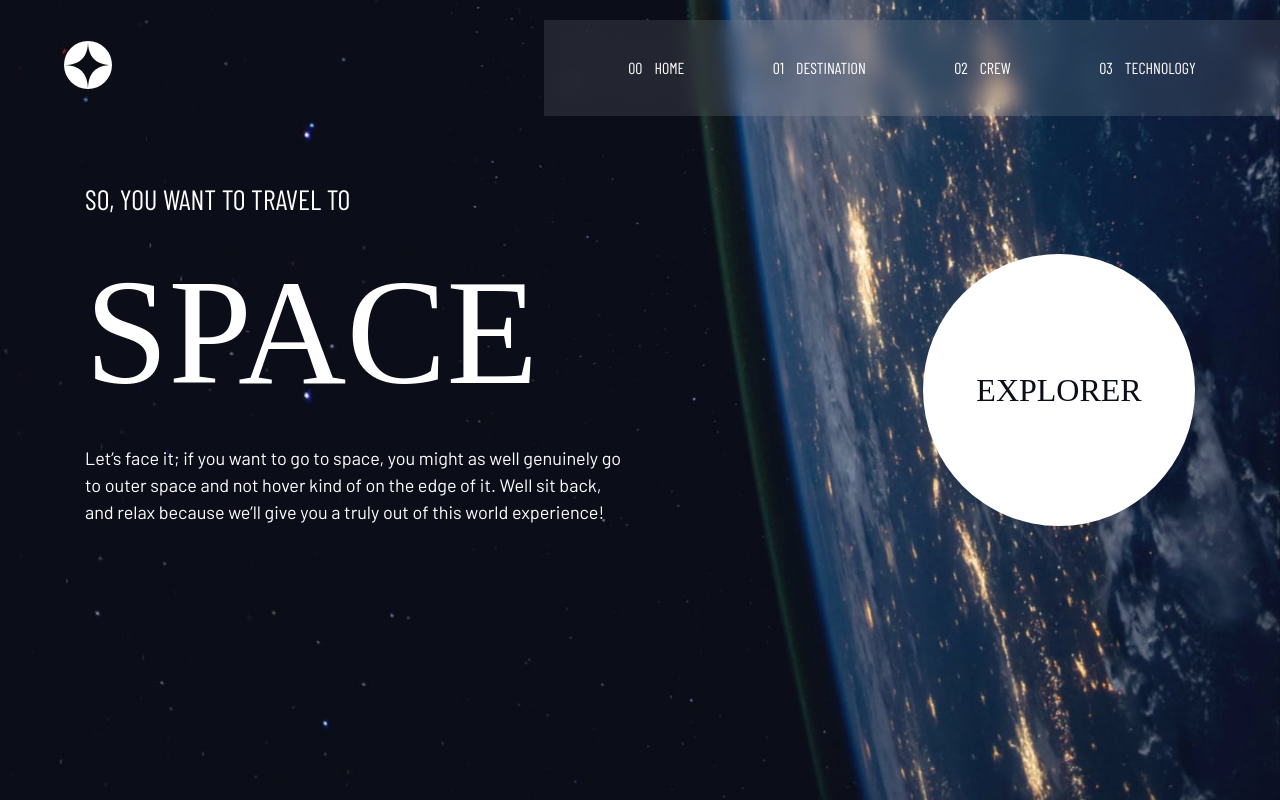
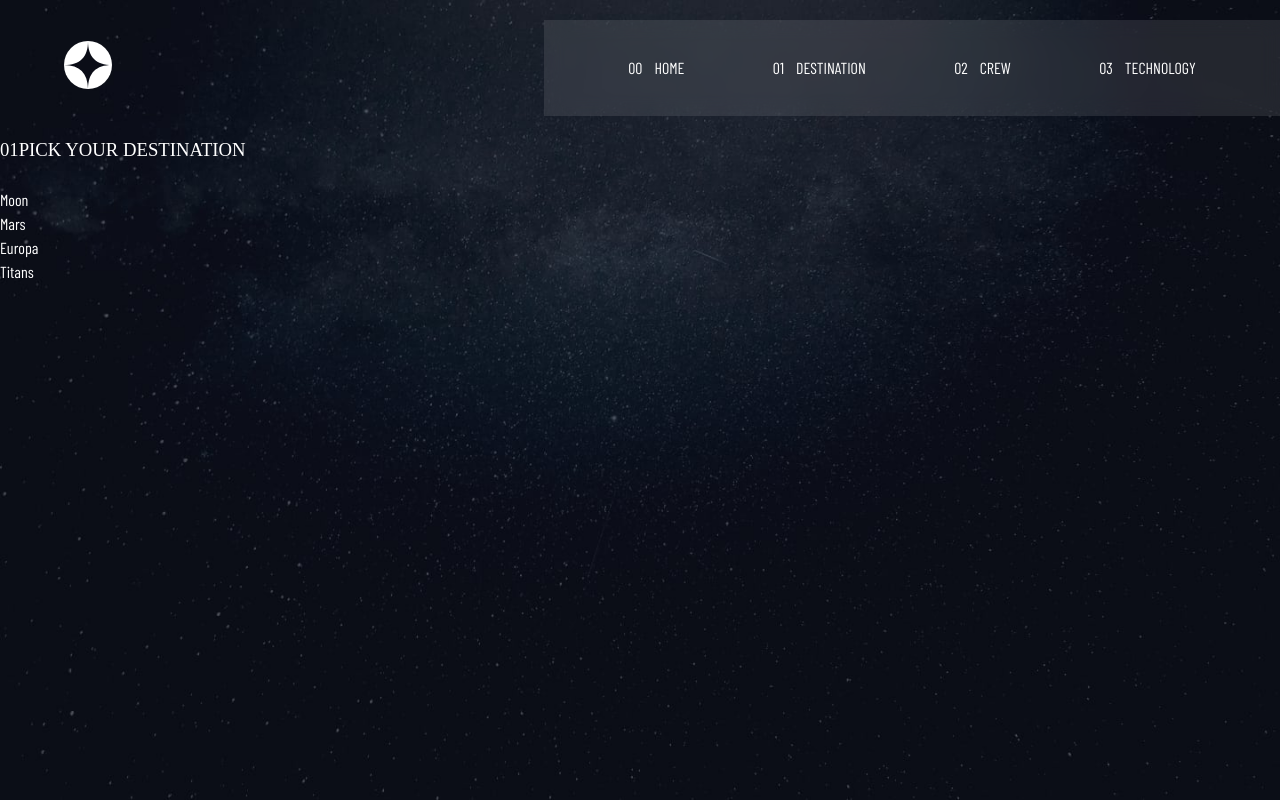
Before and after one commit to devkarine/space-tourism, a React (Vite) app: page /destination in a window 1280 px wide. Before the commit this address led to /home. Built offline with nearby package versions, Linux system fonts and the light colour scheme; a web font is replaced by a local one.

Commit message:
feat: add page Destination

```diff
--- /dev/null
+++ b/src/Pages/Destination/index.tsx
@@ -0,0 +1,50 @@
+import { Header } from '../../components/Header';
+import { TabNav } from '../../components/TabNav';
+import * as S from './styled';
+
+export const Destination = () => {
+  return (
+    <S.Container>
+      <Header />
+      <h3>
+        <span>01</span>PICK YOUR DESTINATION
+      </h3>
+
+      <div>
+        <div>
+          <img src="" alt="" />
+        </div>
+        <div>
+          <div>
+            <TabNav to="/" borderDirection={'bottom'}>
+              Moon
+            </TabNav>
+            <TabNav to="/" borderDirection={'bottom'}>
+              Mars
+            </TabNav>
+            <TabNav to="/" borderDirection={'bottom'}>
+              Europa
+            </TabNav>
+            <TabNav to="/" borderDirection={'bottom'}>
+              Titans
+            </TabNav>
+          </div>
+          <div>
+            <h1></h1>
+            <p></p>
+            <div>
+              <div>
+                <p></p>
+                <p></p>
+              </div>
+              <div>
+                <p></p>
+                <p></p>
+              </div>
+            </div>
+          </div>
+        </div>
+      </div>
+    </S.Container>
+  );
+};
--- /dev/null
+++ b/src/Pages/Destination/styled.ts
@@ -0,0 +1,15 @@
+import { styled } from "styled-components";
+
+export const Container = styled.div`
+  background-image: url('/assets/destination/background-destination-desktop.jpg');
+  background-size: cover;
+  background-repeat: no-repeat;
+  min-height: 100vh;
+  width: 100%;
+  max-width: 1440px;
+  margin: 0 auto;
+
+  @media (max-width: 768px) {
+    background-image: url('/assets/destination/background-destination-tablet.jpg');
+  }
+`;
--- a/src/Routes/routes.tsx
+++ b/src/Routes/routes.tsx
@@ -1,5 +1,6 @@
 import { BrowserRouter, Navigate, Route, Routes } from "react-router-dom";
 import { Home } from "../Pages/Home";
+import { Destination } from "../Pages/Destination";
 
 export const SpaceTourismRoutes = () => {
   return (
@@ -7,6 +8,7 @@ export const SpaceTourismRoutes = () => {
       <Routes>
         <Route path="/*" element={<Navigate replace to="/home" />} />
         <Route path="/home" element={<Home />} />
+        <Route path="/destination" element={<Destination />} />
       </Routes>
     </BrowserRouter>
   );
--- a/src/components/Header/index.tsx
+++ b/src/components/Header/index.tsx
@@ -25,32 +25,32 @@ export const Header = () => {
       {/* <S.DetailHeader/> */}
       {windowWidth > 768 ? (
         <S.TabContainer>
-          <TabNav href="#" borderDirection="bottom">
+          <TabNav  to="/home" borderDirection="bottom">
             <span>00</span>HOME
           </TabNav>
 
-          <TabNav href="#" borderDirection="bottom">
+          <TabNav to="/destination" borderDirection="bottom">
             <span>01</span>DESTINATION
           </TabNav>
-          <TabNav href="#" borderDirection="bottom">
+          <TabNav to="#" borderDirection="bottom">
             <span>02</span>CREW
           </TabNav>
-          <TabNav href="#" borderDirection="bottom">
+          <TabNav to="#" borderDirection="bottom">
             <span>03</span>TECHNOLOGY
           </TabNav>
         </S.TabContainer>
       ) : (
         <ModalContent>
-          <TabNav href="#" borderDirection="right">
+          <TabNav to="#" borderDirection="right">
             <span>00</span>HOME
           </TabNav>
-          <TabNav href="#" borderDirection="right">
+          <TabNav to="#" borderDirection="right">
             <span>01</span>DESTINATION
           </TabNav>
-          <TabNav href="#" borderDirection="right">
+          <TabNav to="#" borderDirection="right">
             <span>02</span>CREW
           </TabNav>
-          <TabNav href="#" borderDirection="right">
+          <TabNav to="#" borderDirection="right">
             <span>03</span>TECHNOLOGY
           </TabNav>
         </ModalContent>
--- a/src/components/TabNav/index.tsx
+++ b/src/components/TabNav/index.tsx
@@ -3,14 +3,14 @@ import * as S from './styled';
 
 interface TabProps{
     children: React.ReactNode
-    href: string
+    to: string
     borderDirection: 'bottom' | 'right'
 }
 
 
-export const TabNav = ({children , href, borderDirection}: TabProps) => {
+export const TabNav = ({children , to, borderDirection}: TabProps) => {
     return(
-        <S.TabNav href={href} borderDirection={borderDirection}>
+        <S.TabNav to={to} borderDirection={borderDirection}>
             {children}
         </S.TabNav>
     )
--- a/src/components/TabNav/styled.ts
+++ b/src/components/TabNav/styled.ts
@@ -1,11 +1,12 @@
 import styled from 'styled-components';
+import { Link } from 'react-router-dom';
 
 interface TabNavProps {
-  href: string;
+  to: string;
   borderDirection: 'bottom' | 'right';
 }
 
-export const TabNav = styled.button<TabNavProps>`
+export const TabNav = styled(Link)<TabNavProps>`
   display: flex;
   align-items: center;
   gap: 12px;
```
